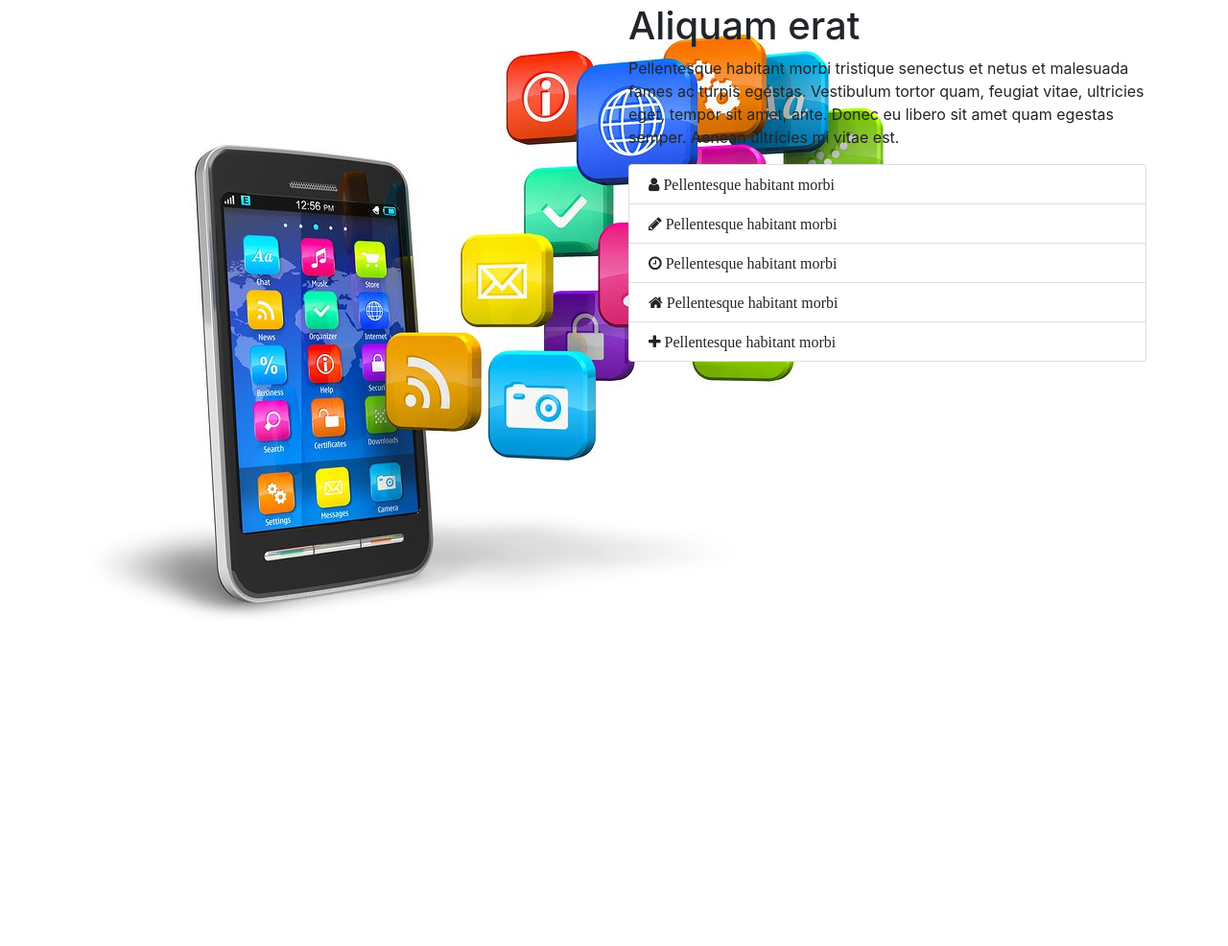
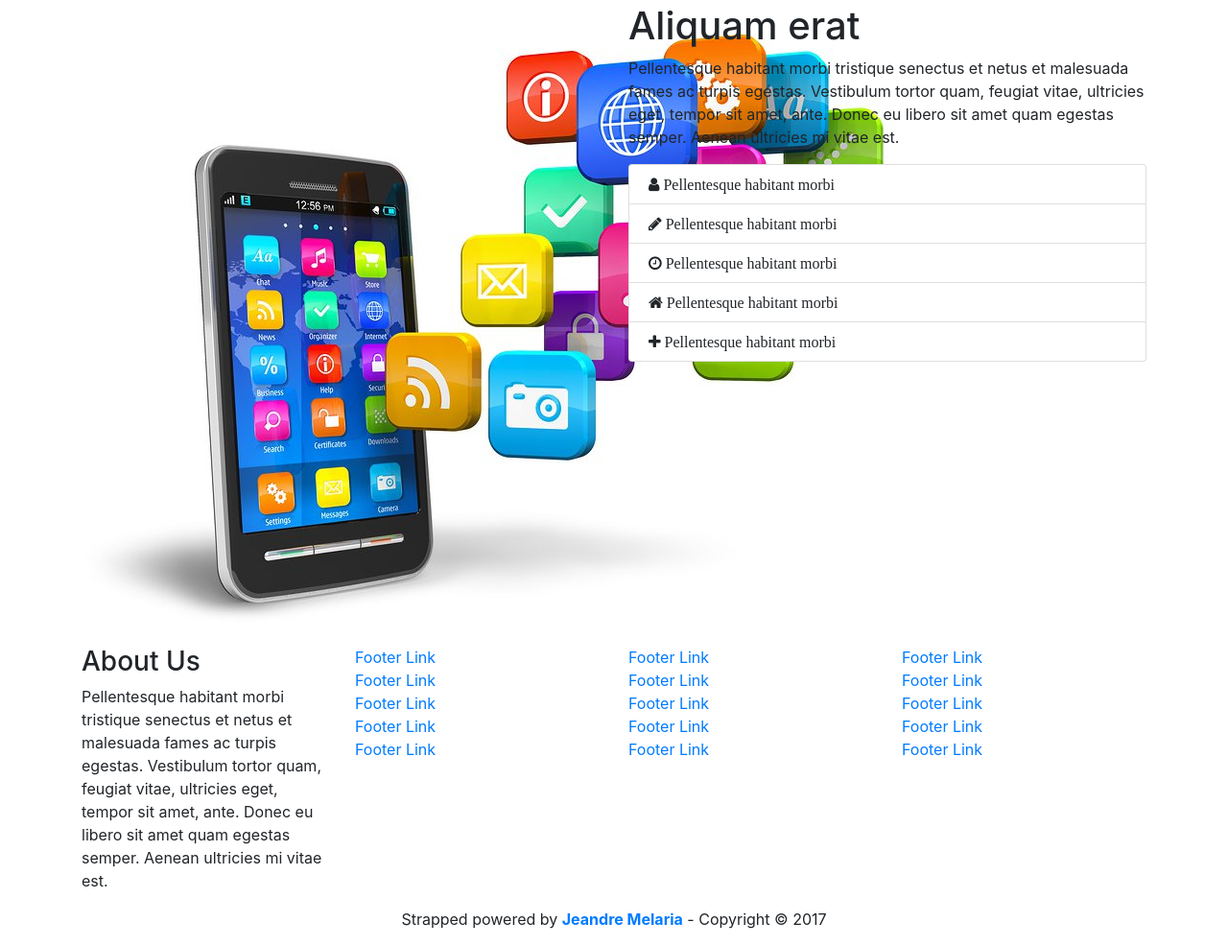
Before and after one commit to jeandremelaria/Strapped-Multipurpose_Bootstrap_theme, a website: page src/index.html in a window 1280 px wide. Shown: the part 699-1685 px from the top of the page at 96% size. Before the commit the page ends 1372 px from the top, so only its background shows below. Drawn offline with nearby package versions, Linux system fonts and the light colour scheme.

Commit message:
Added footer

```diff
--- a/src/css/home-page.less
+++ b/src/css/home-page.less
@@ -25,6 +25,7 @@ Last modified:
 @color-6:#f4f4f4;
 @color-7:#f3f3f3;
 @color-8:#343a40;
+@color-9:#f5f5f5;
 
 @padding:0.5rem;
 @margin:0.5rem;
@@ -103,8 +104,15 @@ Last modified:
 .img-full{
 	width:100%;
 }
+.main-footer{
+	.bgColor(@color-9);
+	padding:(@padding + 2.5rem);
+
+	.list-unstyled{
+		margin-top:(@margin + 2.5rem);
+		text-align:center;
+	}
+}
+
 
 // === === Global === === //
-section{
-
-}
--- a/src/index.html
+++ b/src/index.html
@@ -63,19 +63,19 @@ Last modified:
 <section class="cards container">
   <div class="row">
     <div class="col-md-4 box">
-      <div class="card"><span class="fa fa-mobile fa-4x"> </span>
+      <div class="card"><span class="fa fa-mobile fa-4x" aria-hidden="true"> </span>
         <h3 class="card-title">Mobile App Development</h3>
         <p class="card-text">Pellentesque habitant morbi tristique senectus et netus et malesuada fames ac turpis egestas. Vestibulum tortor quam, feugiat vitae, ultricies eget, tempor sit amet, ante.</p>
       </div>
     </div>
     <div class="col-md-4 box">
-      <div class="card"><span class="fa fa-film fa-4x"></span>
+      <div class="card"><span class="fa fa-film fa-4x" aria-hidden="true"></span>
         <h3 class="card-title">Media Production</h3>
         <p class="card-text">Pellentesque habitant morbi tristique senectus et netus et malesuada fames ac turpis egestas. Vestibulum tortor quam, feugiat vitae, ultricies eget, tempor sit amet, ante.</p>
       </div>
     </div>
     <div class="col-md-4 box">
-      <div class="card"><span class="fa fa-search fa-4x"> </span>
+      <div class="card"><span class="fa fa-search fa-4x" aria-hidden="true"> </span>
         <h3 class="card-title">Internet Marketing</h3>
         <p class="card-text">Pellentesque habitant morbi tristique senectus et netus et malesuada fames ac turpis egestas. Vestibulum tortor quam, feugiat vitae, ultricies eget, tempor sit amet, ante.</p>
       </div>
@@ -97,8 +97,9 @@ Last modified:
     </div>
     <div class="col-md-6">
   		 <h1>Aliquam erat</h1>
-      <p>Pellentesque habitant morbi tristique senectus et netus et malesuada fames ac turpis egestas. Vestibulum tortor quam, feugiat vitae, ultricies eget, tempor sit amet, ante. Donec eu libero sit amet quam egestas semper. Aenean ultricies mi vitae est.</p>
-
+      <p>Pellentesque habitant morbi tristique senectus et netus et malesuada fames ac turpis egestas.
+	  Vestibulum tortor quam, feugiat vitae, ultricies eget, tempor sit amet, ante.
+	  Donec eu libero sit amet quam egestas semper. Aenean ultricies mi vitae est.</p>
       <ul class="list-group">
       	<li class="list-group-item fa fa-user">&nbsp;Pellentesque habitant morbi</li>
         <li class="list-group-item fa fa-pencil">&nbsp;Pellentesque habitant morbi</li>
@@ -109,6 +110,49 @@ Last modified:
     </div>
   </div>
 </section>
+<footer class="main-footer">
+	<div class="container">
+		<div class="row">
+			<div class="col-md-3">
+				<h3>About Us</h3>
+				<p>Pellentesque habitant morbi tristique senectus et netus et malesuada
+				fames ac turpis egestas. Vestibulum tortor quam, feugiat vitae, ultricies
+				eget, tempor sit amet, ante. Donec eu libero sit amet quam egestas semper.
+				Aenean ultricies mi vitae est.</p>
+			</div>
+			<div class="col-md-3">
+				<ul class="list-unstyled">
+					<li><a href="#">Footer Link</a></li>
+					<li><a href="#">Footer Link</a></li>
+					<li><a href="#">Footer Link</a></li>
+					<li><a href="#">Footer Link</a></li>
+					<li><a href="#">Footer Link</a></li>
+				</ul>
+			</div>
+			<div class="col-md-3">
+				<ul class="list-unstyled">
+					<li><a href="#">Footer Link</a></li>
+					<li><a href="#">Footer Link</a></li>
+					<li><a href="#">Footer Link</a></li>
+					<li><a href="#">Footer Link</a></li>
+					<li><a href="#">Footer Link</a></li>
+				</ul>
+			</div>
+			<div class="col-md-3">
+				<ul class="list-unstyled">
+					<li><a href="#">Footer Link</a></li>
+					<li><a href="#">Footer Link</a></li>
+					<li><a href="#">Footer Link</a></li>
+					<li><a href="#">Footer Link</a></li>
+					<li><a href="#">Footer Link</a></li>
+				</ul>
+			</div>
+            <div class="col-md-12">
+				<p class="text-center">Strapped powered by <strong><a href="www.jeandremelaria.nl" target="_blank">Jeandre Melaria</a></strong> - Copyright &copy; 2017</p>
+			</div>
+		</div>
+	</div>
+</footer>
 <script src="../node_modules/bootstrap/dist/js/bootstrap.js"></script>
 </body>
 </html>
```
Also changed, not shown: build/css/main.css, build/index.html, src/css/home-page.css.
